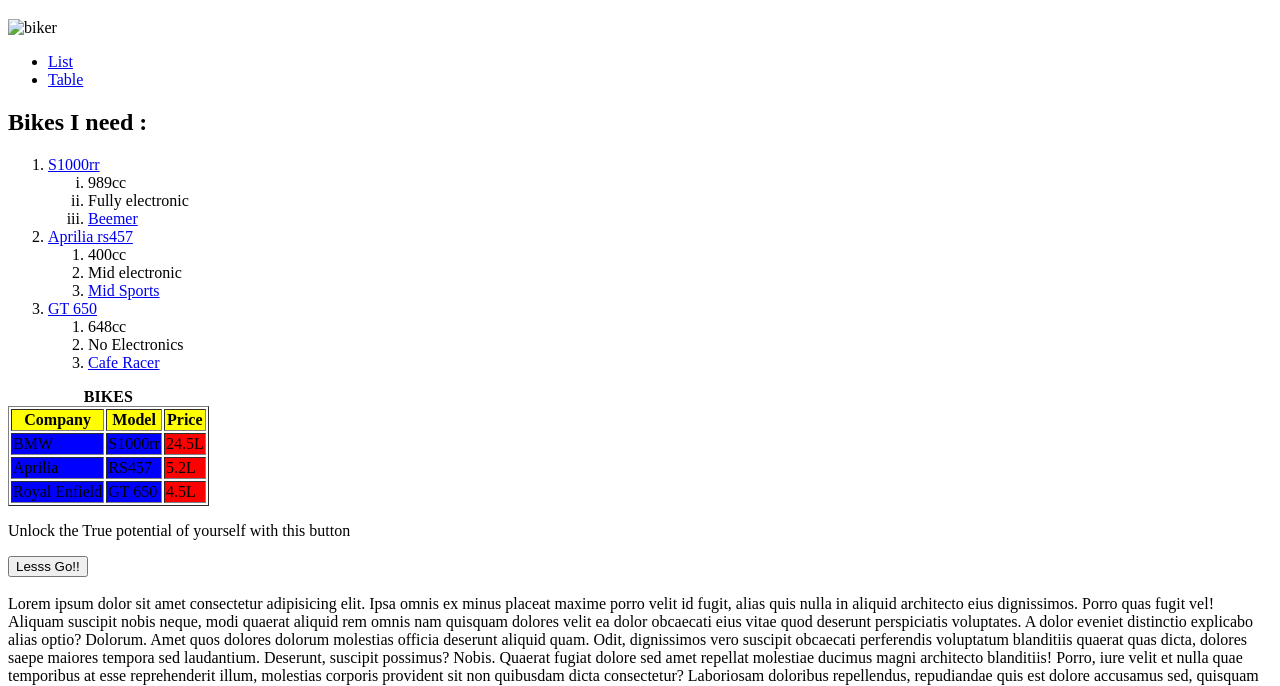
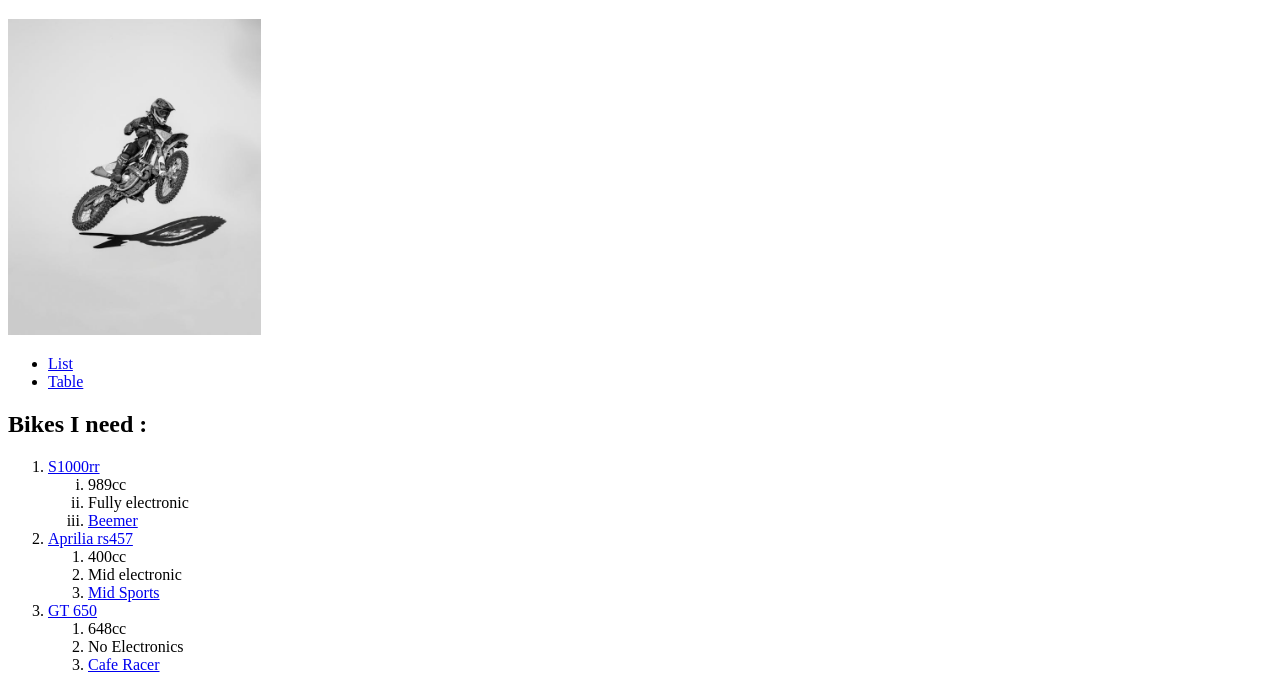
Before and after one commit to Mridul014/HTML, a plain HTML site: page index.htm in a window 1280 px wide. Shown: the part 61-747 px from the top of the page. Drawn offline with Linux system fonts and the light colour scheme.

Commit message:
Update index.htm

```diff
--- a/index.htm
+++ b/index.htm
@@ -14,7 +14,7 @@
         <h1>
             What I Need !!!!
         </h1>
-        <img width="20%" src="images/biker.jpeg" alt="biker">
+        <img width="20%" src="biker.jpeg" alt="biker">
     </header>
 
     <nav>
```
